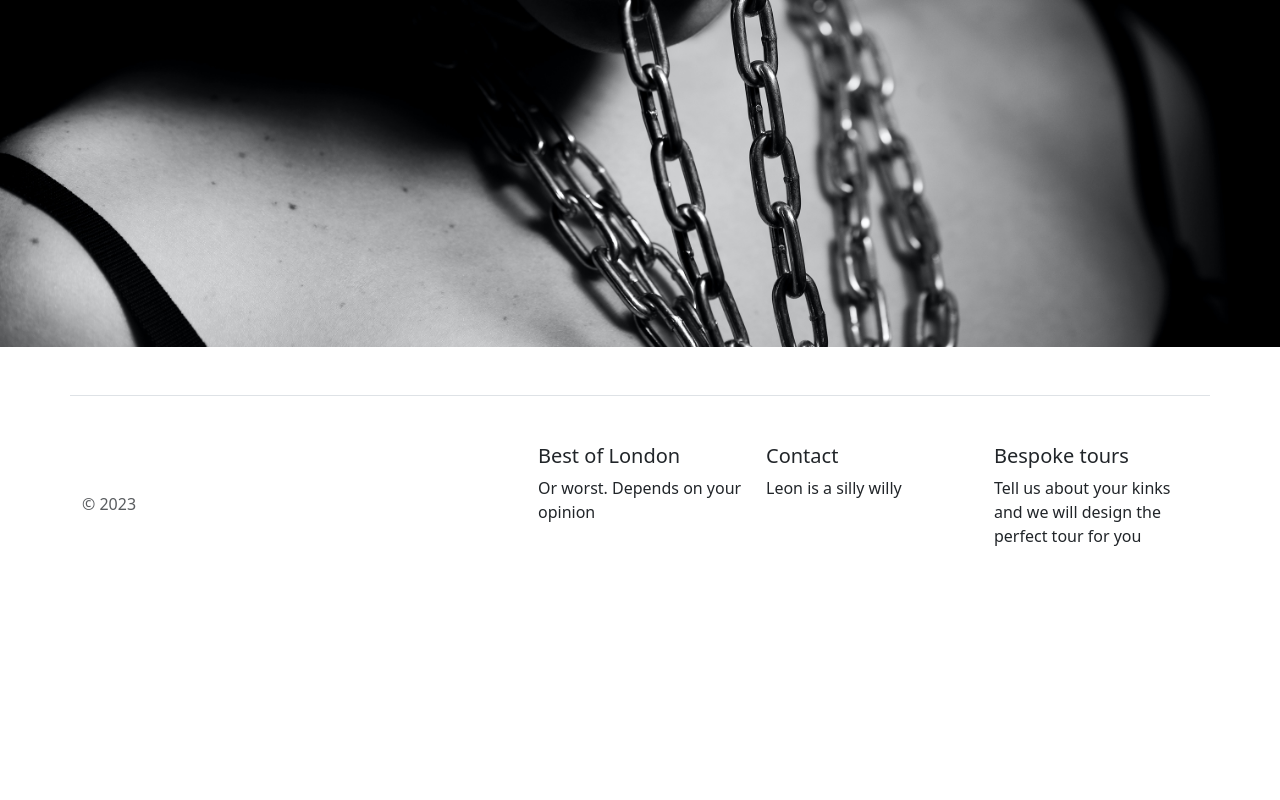
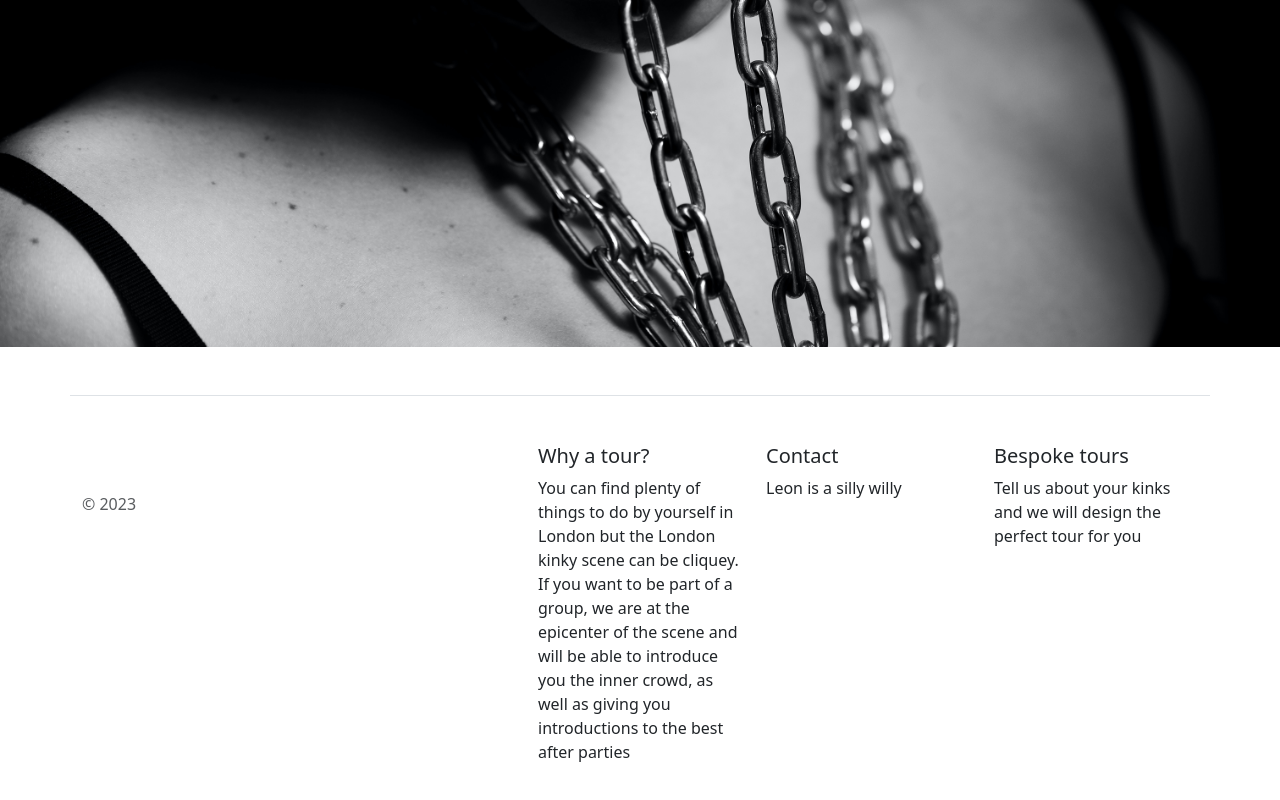
Before and after one commit to dantrovato/kinks-of-leon, a React (Vite) app: page / in a window 1280 px wide. Shown: the part 594-1394 px from the top of the page. Before the commit the page ends 1270 px from the top, so only its background shows below. Built offline with nearby package versions, Linux system fonts and the light colour scheme.

Commit message:
Add why a tour text

```diff
--- a/src/components/Footer/Footer.tsx
+++ b/src/components/Footer/Footer.tsx
@@ -15,8 +15,14 @@ const Footer = () => {
         <div className="col mb-3"></div>
 
         <div className="col mb-3">
-          <h5>Best of London</h5>
-          <p>Or worst. Depends on your opinion</p>
+          <h5>Why a tour?</h5>
+          <p>
+            You can find plenty of things to do by yourself in London but the
+            London kinky scene can be cliquey. If you want to be part of a
+            group, we are at the epicenter of the scene and will be able to
+            introduce you the inner crowd, as well as giving you introductions
+            to the best after parties{" "}
+          </p>
         </div>
         <div className="col mb-3">
           <h5>Contact</h5>
```
